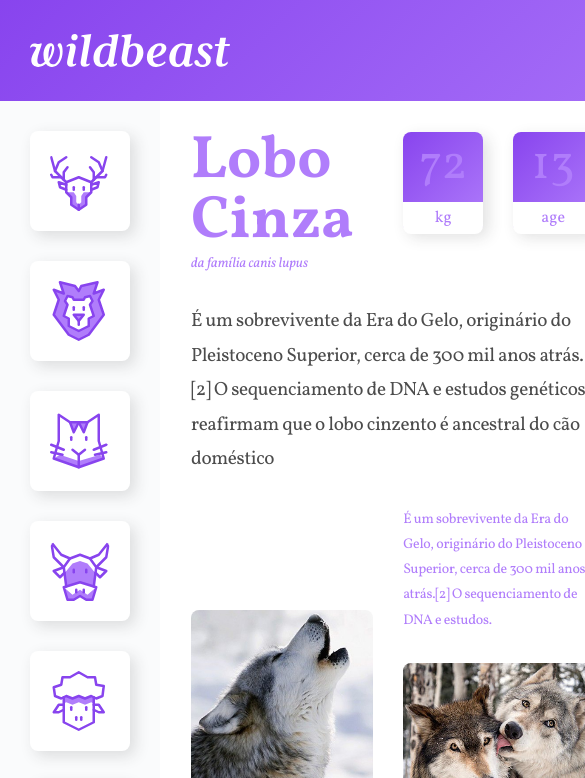
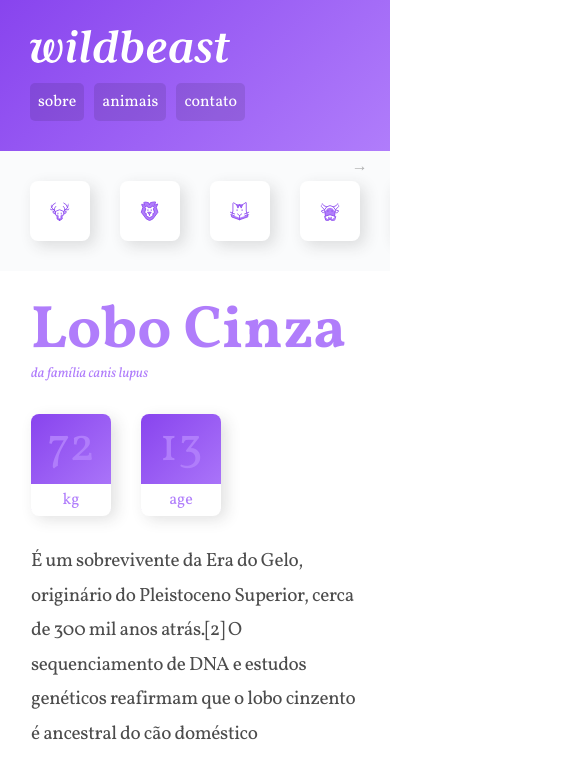
Before and after one commit to pbruny/wildbeast, a plain HTML site: page index.html in a window 390 px wide. Shown: the top 778 px of the page, 585 px wide, since content can reach past the window. Drawn offline with Linux system fonts and the light colour scheme.

Commit message:
create scroll and wrap sidenav to keep arrow fixed

```diff
--- a/css/styles.css
+++ b/css/styles.css
@@ -226,6 +226,7 @@ p {
   align-content: start;
   padding: 30px;
   gap: 30px;
+  grid-template-columns: repeat(auto-fit, minmax(150px, 1fr));
 }
 
 .footer {
@@ -238,3 +239,96 @@ p {
   padding: 8px;
   color: white;
 }
+
+@keyframes arrow {
+  from {
+    right: 30px;
+  } to {
+    right: 20px;
+  }
+}
+
+
+@media (max-width: 1200px) {
+  .grid-structure {
+    display: grid;
+    grid-template-columns: minmax(160px, 1fr) 3fr 300px;
+    grid-template-areas:
+      "header header header"
+      "sidenav content content"
+      "sidenav ads ads"
+      "footer footer footer"
+    ;
+  }
+}
+
+@media (max-width: 768px) {
+  .grid-structure {
+    display: grid;
+    grid-template-columns: 100%;
+    grid-template-areas:
+      "header"
+      "sidenav"
+      "content"
+      "ads"
+      "footer"
+    ;
+  }
+
+  .header {
+    grid-template-columns: auto;
+  }
+
+  .logo {
+    margin-bottom: 20px;
+  }
+
+  .header nav a {
+    font-size: 1em;
+  }
+
+  .header li + li {
+    margin-left: 10px;
+  }
+
+  .sidenav {
+    overflow-x: auto;
+    -webkit-overflow-scrolling: touch;
+    -ms-overflow-style: -ms-autohiding-scrollbar;
+  }
+
+  .sidenav-wrapper {
+    position: relative;
+  }
+
+  .sidenav::after {
+    content: "→";
+    position: absolute;
+    top: 5px;
+    right: 20px;
+    color: rgba(0,0,0, 0.3);
+    animation: arrow 700ms ease-in 0s infinite alternate;
+  }
+
+  .sidenav ul {
+    display: flex;
+  }
+
+  .sidenav ul li {
+    flex: 1 0 60px;
+  }
+
+  .sidenav {
+    padding: 0 30px;
+  }
+
+  .sidenav li a {
+    margin: 30px 30px 30px 0;
+  }
+}
+
+@media (max-width: 600px) {
+  .content {
+    grid-template-columns: auto;
+  }
+}
--- a/index.html
+++ b/index.html
@@ -27,6 +27,7 @@
         </nav>
       </header>
 
+      <div class="sidenav-wrapper">
         <nav class="sidenav">
           <ul>
             <li>
@@ -49,6 +50,7 @@
             </li>
           </ul>
         </nav>
+      </div>
 
       <main class="content">
         <div class="title">
@@ -136,7 +138,7 @@
       </aside>
 
       <footer class="footer">
-        <p>Origamid © 2012 - 2017. Alguns direitos reservados.</p>
+        <p>Origamid © 2012 - 2017. Alguns direitos reservados. Paulo Bruny Lima.</p>
       </footer>
     </div>
   </body>
```
Lines whose indentation alone changed are shown as unchanged.
